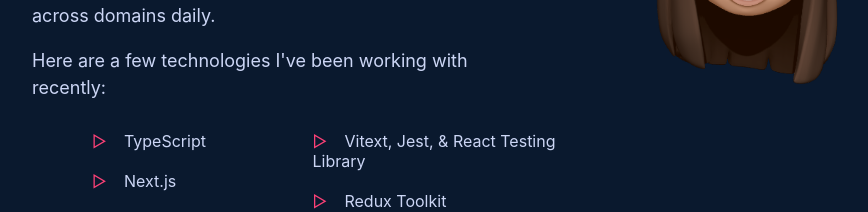
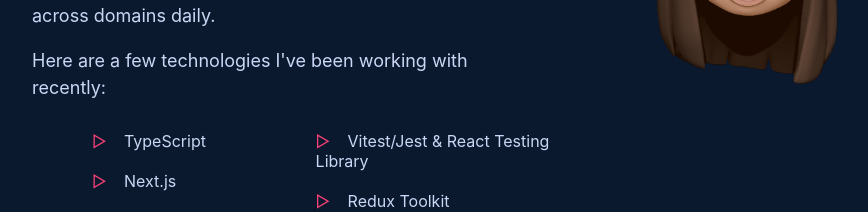
Before and after one commit to briannaworkman/portfolio, a React (Create React App) app: page / in a window 1280 px wide. Shown: the part 1360-1572 px from the top of the page, without its empty margins (176-1044 px from the left). Built offline with nearby package versions, Linux system fonts and the light colour scheme.

Commit message:
Fixes typo

```diff
--- a/src/components/About.js
+++ b/src/components/About.js
@@ -26,7 +26,7 @@
               <li>React Hook Form</li>
             </ul>
             <ul>
-              <li>Vitext, Jest, & React Testing Library</li>
+              <li>Vitest/Jest & React Testing Library</li>
               <li>Redux Toolkit</li>
               <li>Python & Django</li>
             </ul>
```
